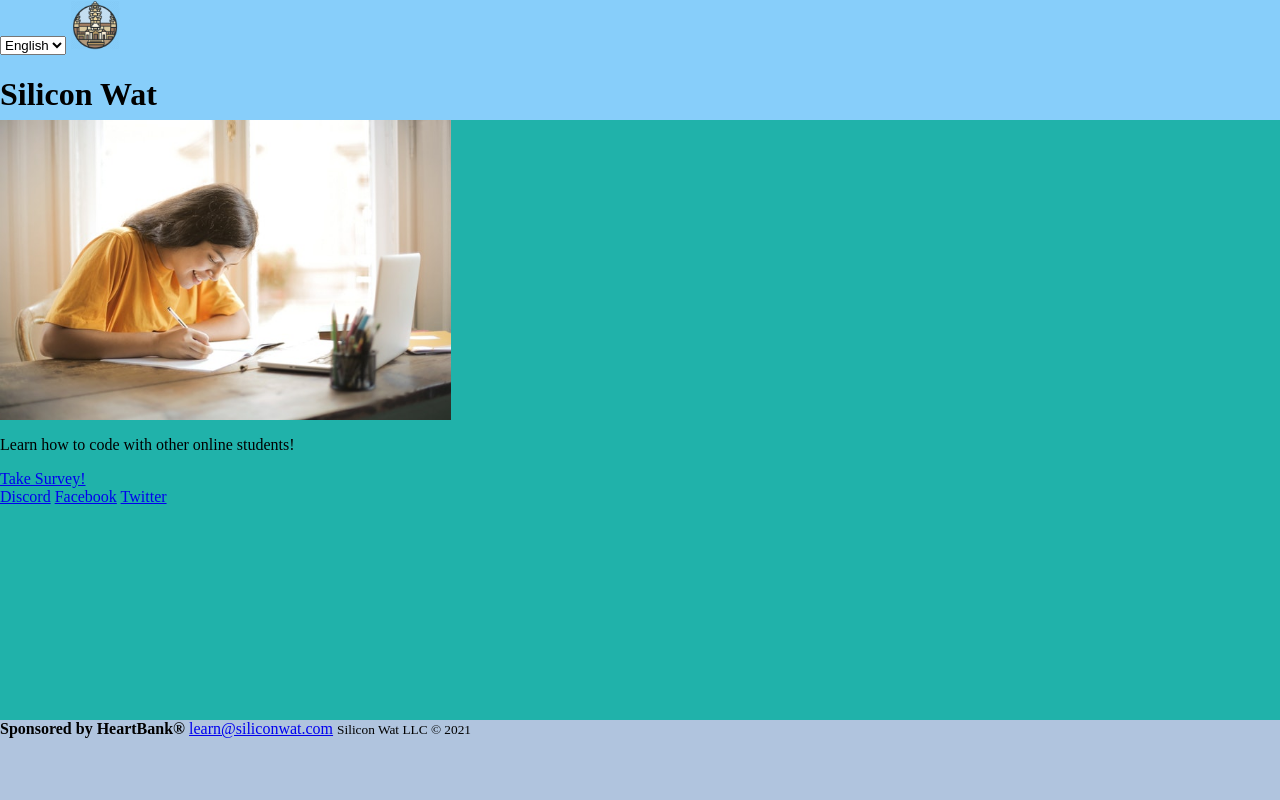
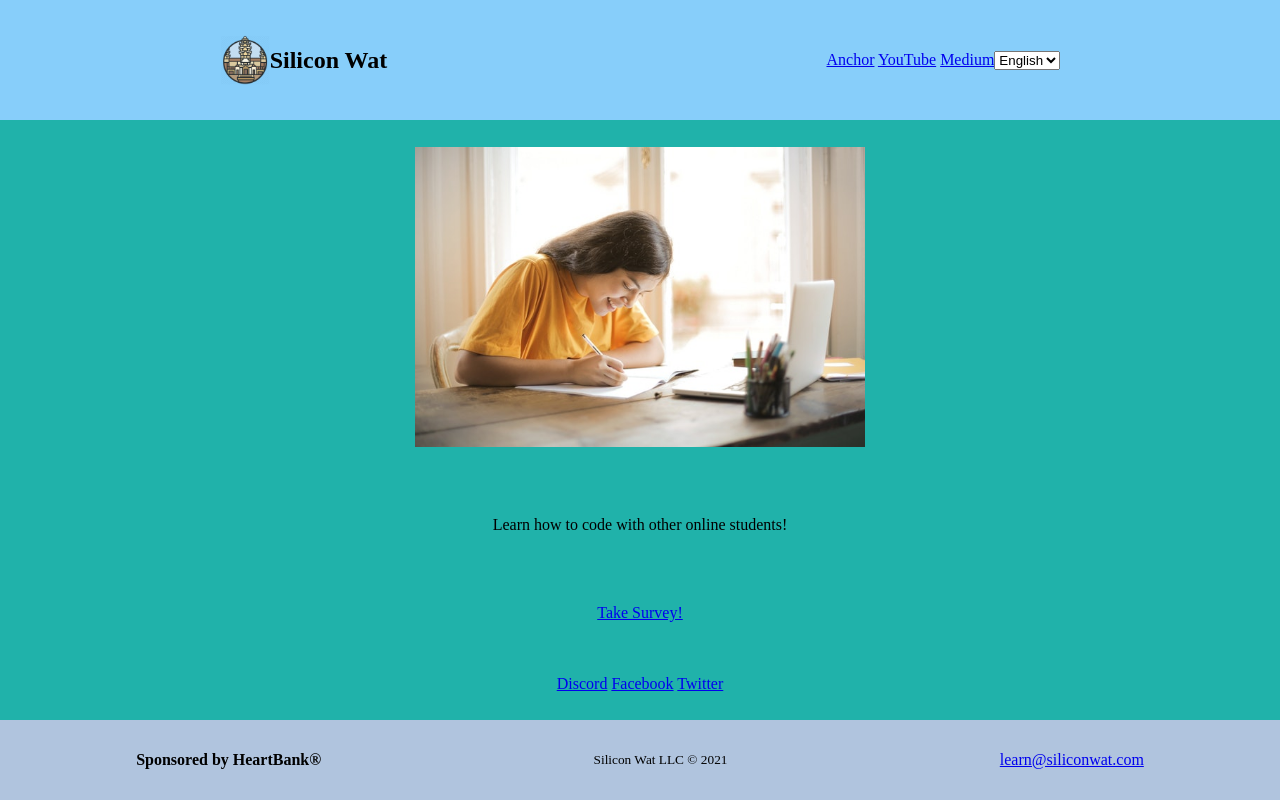
Before and after one commit to SiliconWat/siliconwat.com, a plain HTML site: page index.html in a window 1280 px wide. Drawn offline with Linux system fonts and the light colour scheme.

Commit message:
added section layouts

```diff
--- a/index.css
+++ b/index.css
@@ -8,16 +8,35 @@ body {
 header {
     height: 15vh;
     background: lightskyblue;
+    display: flex;
+    flex-direction: row;
+    justify-content: space-around;
+    align-items: center;
+}
+
+header section {
+    display: flex;
+    flex-direction: row;
+    justify-content: space-evenly;
+    align-items: center;
 }
 
 main {
     height: 75vh;
     background: lightseagreen;
+    display: flex;
+    flex-direction: column;
+    justify-content: space-around;
+    align-items: center;
 }
 
 footer {
     height: 10vh;
     background: lightsteelblue;
+    display: flex;
+    flex-direction: row;
+    justify-content: space-around;
+    align-items: center;
 }
 
 header img {
--- a/index.html
+++ b/index.html
@@ -9,17 +9,21 @@
     </head>
     <body>
         <header>
-            <select onchange="changeLanguage(event)">
-                <option value="index.html">English</option>
-                <option value="khmer.html">Khmer</option>
-            </select>
+            <section>
                 <img src="logo.png">
                 <h1>Silicon Wat</h1>
+            </section>
+            <section>
                 <nav>
                     <a href="https://anchor.fm/siliconwat">Anchor</a>
                     <a href="https://www.youtube.com/channel/UCDImuNM6FUWuctrWXwiGZ4Q">YouTube</a>
                     <a href="https://medium.com/siliconwat">Medium</a>
                 </nav>
+                <select onchange="changeLanguage(event)">
+                    <option value="index.html">English</option>
+                    <option value="khmer.html">Khmer</option>
+                </select>
+            </section>
         </header>
         <main>
             <img src="student.jpg">
@@ -33,8 +37,8 @@
         </main>
         <footer>
             <strong>Sponsored by HeartBank&reg;</strong>
+            <small>Silicon Wat LLC &copy; 2021</small>
             <a href="mailto:learn@siliconwat.com">learn@siliconwat.com</a>
-            <small>Silicon Wat LLC &copy; 2021</small>
         </footer>
     </body>
 </html>
--- a/index.m.css
+++ b/index.m.css
@@ -19,3 +19,11 @@ footer {
     height: 10vh;
     background: lightsalmon;
 }
+
+header img {
+    height: 50px;
+}
+
+main img {
+    width: 100%;
+}
--- a/khmer.css
+++ b/khmer.css
@@ -7,17 +7,29 @@ body {
 
 header {
     height: 15vh;
-    background: lightskyblue
+    background: lightskyblue;
+    display: flex;
+    flex-direction: row;
+    justify-content: space-around;
+    align-items: center;
 }
 
 main {
     height: 75vh;
-    background: lightseagreen
+    background: lightseagreen;
+    display: flex;
+    flex-direction: column;
+    justify-content: space-around;
+    align-items: center;
 }
 
 footer {
     height: 10vh;
     background: lightsalmon;
+    display: flex;
+    flex-direction: row;
+    justify-content: space-around;
+    align-items: center;
 }
 
 header img {
```
Also changed, not shown: khmer.html (+5 -5 lines). Lines whose indentation alone changed are shown as unchanged.
